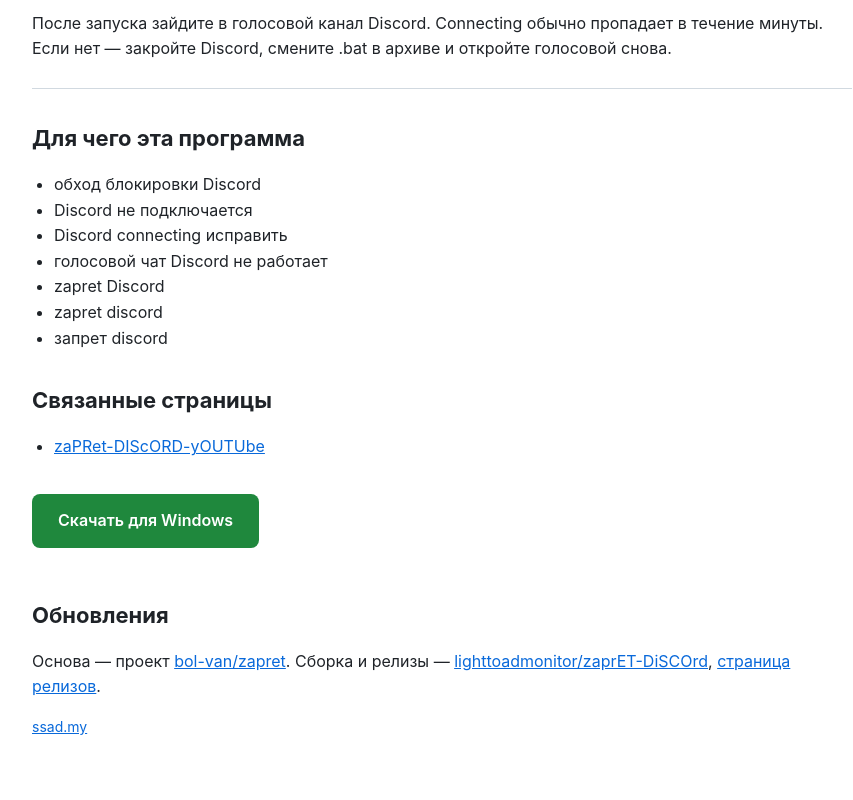
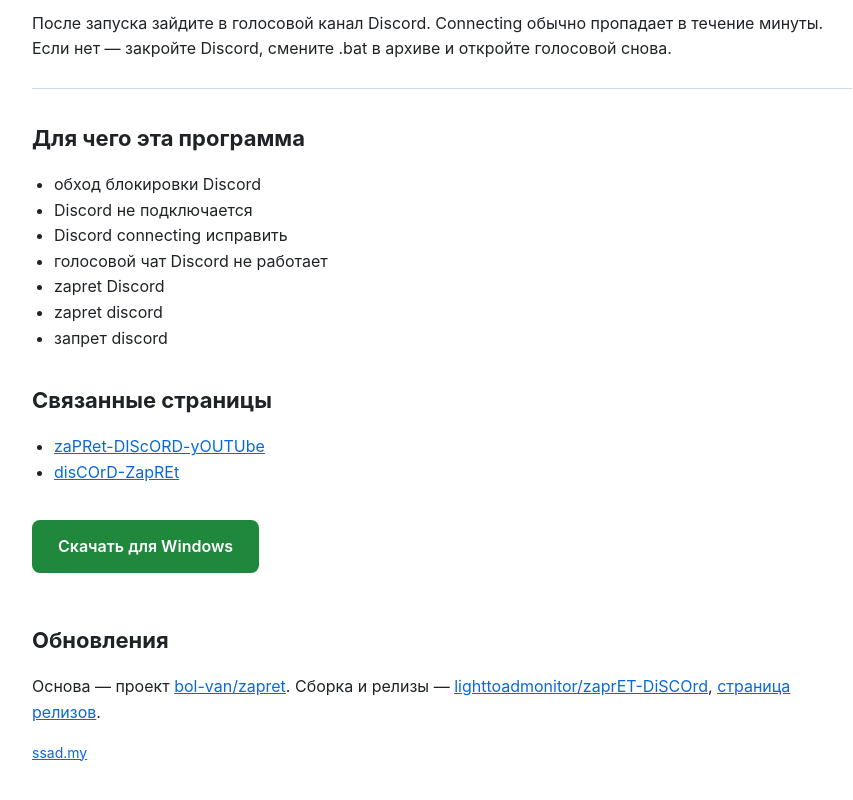
Before and after one commit to lighttoadmonitor/zaprET-DiSCOrd, a plain HTML site: page docs/index.html in a window 1280 px wide. Shown: the part 1558-2358 px from the top of the page, without its empty margins (198-1051 px from the left). Drawn offline with Linux system fonts and the light colour scheme.

Commit message:
Refresh documentation

```diff
--- a/docs/index.html
+++ b/docs/index.html
@@ -90,6 +90,7 @@
   <h2>Связанные страницы</h2>
   <ul>
     <li><a href="https://github.com/lighttoadmonitor/zaPRet-DIScORD-yOUTUbe">zaPRet-DIScORD-yOUTUbe</a></li>
+    <li><a href="https://github.com/lighttoadmonitor/disCOrD-ZapREt">disCOrD-ZapREt</a></li>
   </ul>
 
 
```
